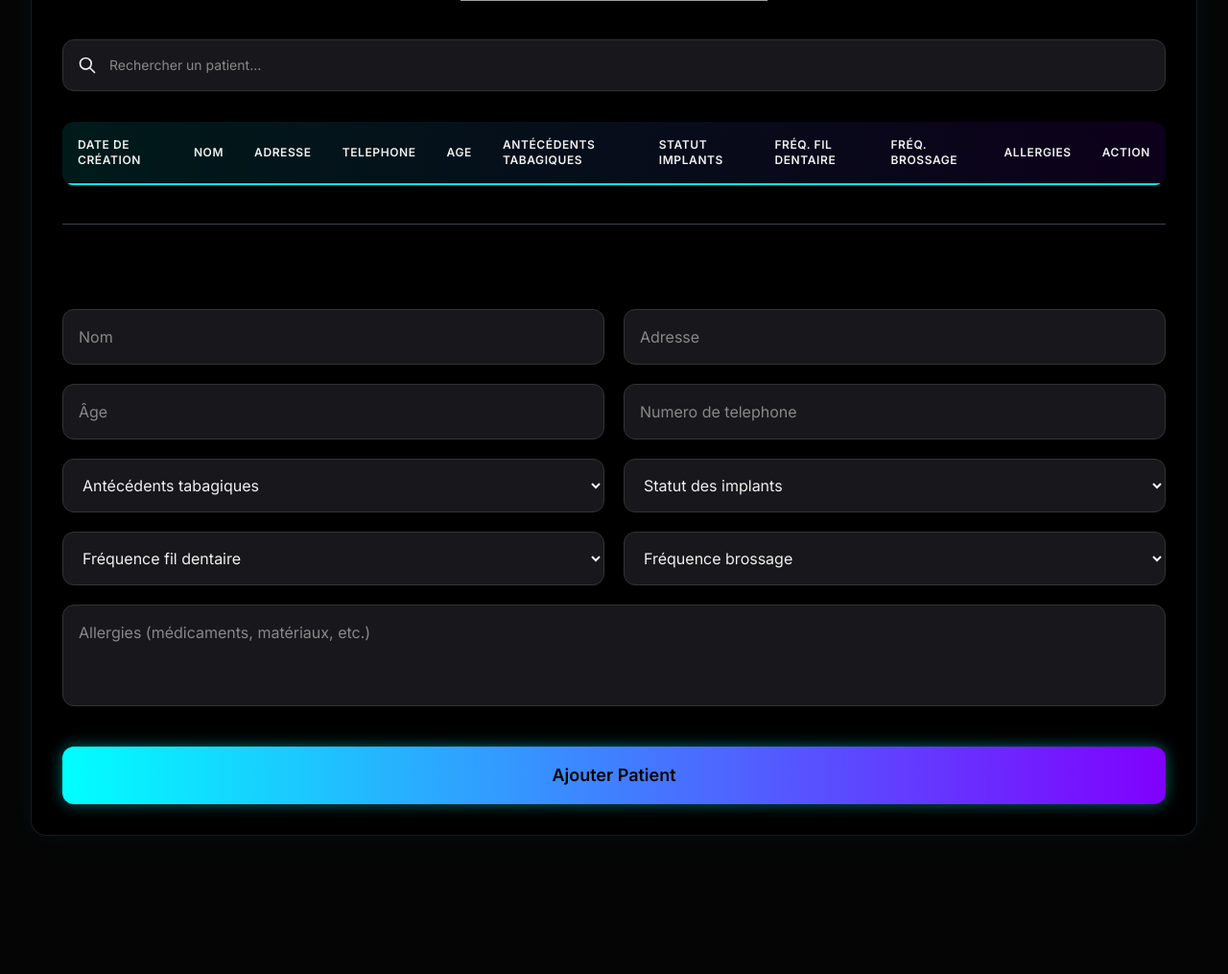
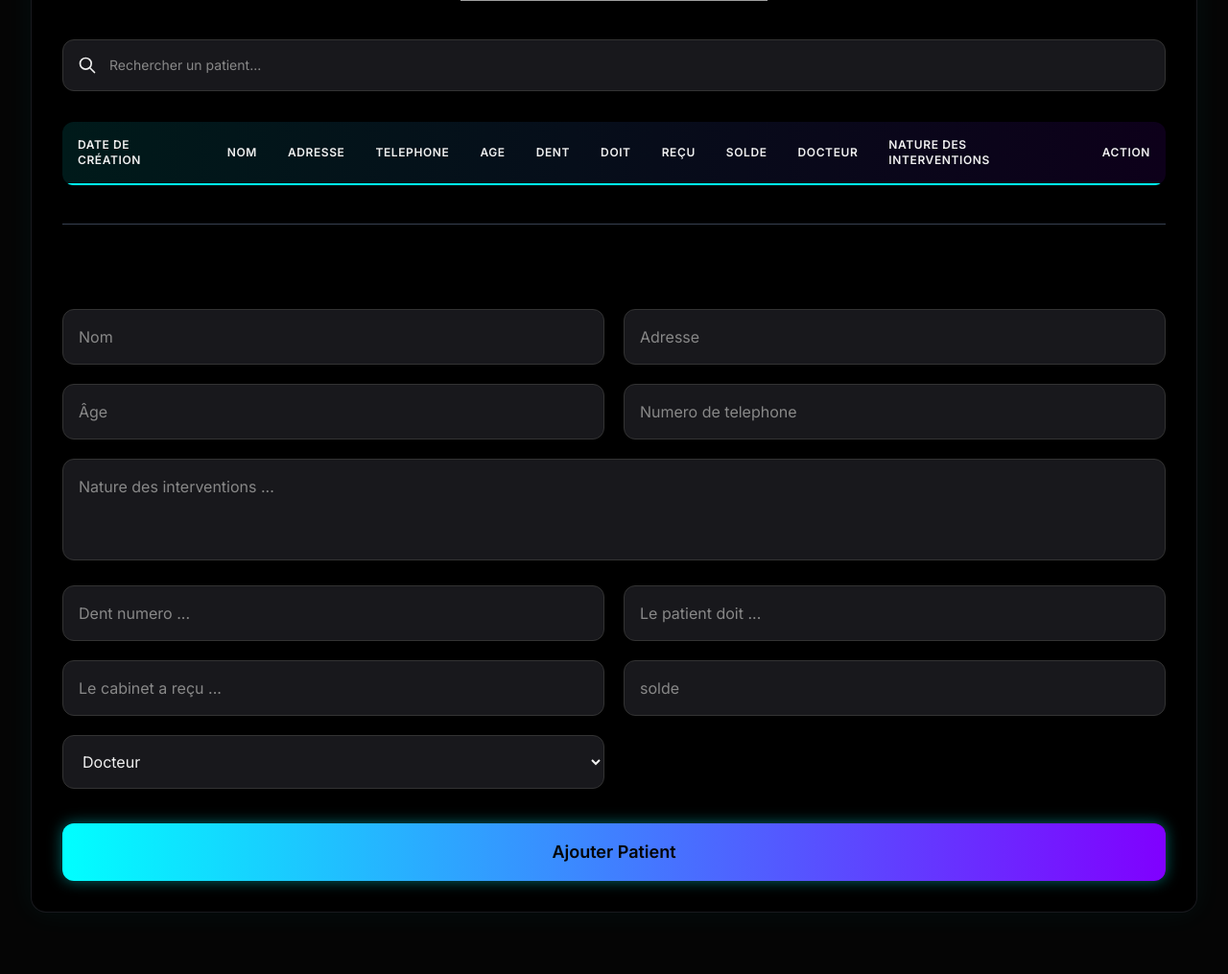
Before and after one commit to allarassemjonathan/marate_ai_dental, a Flask app: page / in a window 1280 px wide. Shown: the part 304-1319 px from the top of the page at 96% size. Before the commit the page ends 1175 px from the top, so only its background shows below. Run offline with Flask 3, Linux system fonts and the light colour scheme; data that the repository does not hold is empty; some libraries are stand-ins or nearby versions; grey boxes are pictures that could not be loaded.

Commit message:
mise a jour

```diff
--- a/app.py
+++ b/app.py
@@ -446,7 +446,7 @@ def generate_invoice(patient_id):
         conn = get_db_connection()
         cur = conn.cursor()
         cur.execute(
-            'SELECT id, name, date_of_birth, adresse, telephone, age, antecedents_tabagiques, statut_implants, frequence_fil_dentaire, frequence_brossage, allergies, created_at FROM patients WHERE id = %s',
+            'SELECT id, name, date_of_birth, adresse, telephone, nature_intervention, age, dent, doit, recu, docteur, solde, antecedents_tabagiques, statut_implants, frequence_fil_dentaire, frequence_brossage, allergies, created_at FROM patients WHERE id = %s',
             (patient_id,)
         )
         patient = cur.fetchone()
@@ -549,11 +549,17 @@ def init_db():
             date_of_birth DATE,
             adresse TEXT,
             telephone TEXT,
+            dent TEXT,
+            doit INTEGER,
+            recu INTEGER,
+            docteur TEXT,
+            solde TEXT,
             age INTEGER,
             antecedents_tabagiques TEXT,
             statut_implants TEXT,
             frequence_fil_dentaire TEXT,
             frequence_brossage TEXT,
+            nature_intervention TEXT,
             allergies TEXT,
             created_at DATE
         )
@@ -615,9 +621,7 @@ def search():
     cur = conn.cursor()
 
     cur.execute(
-        """SELECT id, name, date_of_birth, adresse, telephone, age, antecedents_tabagiques,
-        statut_implants, frequence_fil_dentaire, frequence_brossage,
-        allergies, created_at
+        """SELECT id, name, date_of_birth, adresse, telephone, age, dent, doit, recu, docteur, solde,nature_intervention, created_at
         FROM patients
         WHERE name ILIKE %s OR adresse ILIKE %s""",
         tuple(f'%{q}%' for _ in range(2))
@@ -637,7 +641,7 @@ from datetime import date
 @app.route('/add', methods=['POST'])
 def add():
     data = request.get_json() or {}
-    print(data)
+    print(data.items())
     # List of known date fields in the table
     date_fields = {'name', 'adresse', 'date_of_birth'} #'taille', 'tension_arterielle', 'temperature', 'hypothese_de_diagnostique', 'bilan', 'resultat_bilan', 'signature', 'renseignements_clinique', 'ordonnance', 'created_at'}
 
@@ -802,9 +806,8 @@ def update_patient(patient_id):
     patient_name = data.get('name')
     try:
         allowed_columns = {
-            'name', 'date_of_birth', 'adresse', 'age','telephone',
-            'antecedents_tabagiques', 'statut_implants',
-            'frequence_fil_dentaire', 'frequence_brossage', 'allergies'
+            'name', 'date_of_birth', 'adresse', 'age','telephone','dent', 'doit', 'recu', 'docteur', 'solde',
+            'nature_intervention',
         }
         filtered_data = {k: v for k, v in data.items() if k in allowed_columns}
 
@@ -875,6 +878,7 @@ def migrate_database():
                     statut_implants TEXT,
                     frequence_fil_dentaire TEXT,
                     frequence_brossage TEXT,
+                    nature_intervention TEXT,
                     allergies TEXT,
                     visit_date DATE,
                     created_at DATE
@@ -884,7 +888,7 @@ def migrate_database():
             # Copy only the matching columns (adjust as needed)
             cur.execute('''
                 INSERT INTO patients (name, date_of_birth, adresse, age, created_at)
-                SELECT name, date_of_birth, adresse, telephone, age, created_at
+                SELECT name, date_of_birth, adresse, telephone,nature_intervention, age, created_at
                 FROM patients_backup
             ''')
 
--- a/static/js/search.js
+++ b/static/js/search.js
@@ -174,8 +174,7 @@ function loadPatients(q = '') {
 
         // The rest of the fields
         [
-          'name', 'adresse', 'telephone', 'age', 'antecedents_tabagiques',
-          'statut_implants', 'frequence_fil_dentaire', 'frequence_brossage', 'allergies'
+          'name', 'adresse', 'telephone', 'age', 'dent', 'doit', 'recu', 'solde','docteur', 'nature_intervention'
         ].forEach(k => {
           const td = document.createElement('td');
           td.className = "p-2 border";
@@ -188,12 +187,14 @@ function loadPatients(q = '') {
             const date = new Date(p[k]);
             p[k] = date.toISOString().replace('T', ' ').split('.')[0];
           }
-          let content = p[k] || '';
-          if (content.length > 30) {
+
+          let content = (p[k] !== null && p[k] !== undefined) ? p[k] : '';
+          if (typeof content === 'string' && content.length > 30) {
             content = content.substring(0, 30) + '...';
           }
+
           td.textContent = content;
-          td.title = p[k] || '';
+          td.title = (p[k] !== null && p[k] !== undefined) ? p[k] : '';
           tr.appendChild(td);
         });
 
@@ -234,10 +235,9 @@ function loadPatients(q = '') {
         document.getElementById('editId').value = patient.id;
 
         // Updated fields array to match new schema
-        const fields = ['name', 'adresse', 'age', 'telephone',
-                        'antecedents_tabagiques', 'statut_implants', 'frequence_fil_dentaire',
-                        'frequence_brossage', 'allergies'];
-
+        const fields = [
+          'name', 'adresse', 'telephone', 'age', 'dent', 'doit', 'recu', 'solde','docteur', 'nature_intervention'
+        ]
         fields.forEach(field => {
           const input = document.getElementById(`edit_${field}`);
           if (input) {
--- a/templates/index.html
+++ b/templates/index.html
@@ -6,7 +6,7 @@
   </div>
   <meta charset="UTF-8">
   <meta name="viewport" content="width=device-width, initial-scale=1.0">
-  <title>Patients - Marate AI</title>
+  <title>Cabinet Renaissance - Information System</title>
   <link href="https://cdn.jsdelivr.net/npm/tailwindcss@2.2.19/dist/tailwind.min.css" rel="stylesheet">
   <link href="https://fonts.googleapis.com/css2?family=Inter:wght@300;400;500;600;700&family=Space+Grotesk:wght@400;500;600;700&display=swap" rel="stylesheet">
   <style>
@@ -211,16 +211,19 @@
         <table class="w-full table-auto border-collapse">
           <thead class="table-header">
           <tr>
+            <!--         const fields = ['name', 'adresse', 'telephone', 'age', 'antecedents_tabagiques', 'dent', 'doit', 'recu', 'docteur','solde',
+          'statut_implants', 'frequence_fil_dentaire', 'frequence_brossage', 'allergies']; -->
             <th class="p-4 text-left text-cyan-400 font-semibold uppercase text-xs tracking-wider">Date de création</th>
             <th class="p-4 text-left text-cyan-400 font-semibold uppercase text-xs tracking-wider">Nom</th>
             <th class="p-4 text-left text-cyan-400 font-semibold uppercase text-xs tracking-wider">Adresse</th>
             <th class="p-4 text-left text-cyan-400 font-semibold uppercase text-xs tracking-wider">Telephone</th>
             <th class="p-4 text-left text-cyan-400 font-semibold uppercase text-xs tracking-wider">Age</th>
-            <th class="p-4 text-left text-cyan-400 font-semibold uppercase text-xs tracking-wider">Antécédents tabagiques</th>
-            <th class="p-4 text-left text-cyan-400 font-semibold uppercase text-xs tracking-wider">Statut implants</th>
-            <th class="p-4 text-left text-cyan-400 font-semibold uppercase text-xs tracking-wider">Fréq. fil dentaire</th>
-            <th class="p-4 text-left text-cyan-400 font-semibold uppercase text-xs tracking-wider">Fréq. brossage</th>
-            <th class="p-4 text-left text-cyan-400 font-semibold uppercase text-xs tracking-wider">Allergies</th>
+            <th class="p-4 text-left text-cyan-400 font-semibold uppercase text-xs tracking-wider">Dent</th>
+            <th class="p-4 text-left text-cyan-400 font-semibold uppercase text-xs tracking-wider">Doit</th>
+            <th class="p-4 text-left text-cyan-400 font-semibold uppercase text-xs tracking-wider">reçu</th>
+            <th class="p-4 text-left text-cyan-400 font-semibold uppercase text-xs tracking-wider">solde</th>
+            <th class="p-4 text-left text-cyan-400 font-semibold uppercase text-xs tracking-wider">Docteur</th>
+            <th class="p-4 text-left text-cyan-400 font-semibold uppercase text-xs tracking-wider">Nature des interventions</th>
             <th class="p-4 text-center text-cyan-400 font-semibold uppercase text-xs tracking-wider">Action</th>
           </tr>
         </thead>
@@ -253,51 +256,39 @@
           <div class="absolute left-0 bottom-0 h-0.5 w-0 bg-gradient-to-r from-cyan-400 to-purple-500 transition-all duration-300 input-underline"></div>
         </div>
 
-        <div class="relative">
-          <select name="antecedents_tabagiques" class="input-field w-full p-4 rounded-xl">
-            <option value="">Antécédents tabagiques</option>
-            <option value="Non-fumeur">Non-fumeur</option>
-            <option value="Fumeur occasionnel">Fumeur occasionnel</option>
-            <option value="Fumeur régulier">Fumeur régulier</option>
-            <option value="Ex-fumeur">Ex-fumeur</option>
-          </select>
+        <div class="relative md:col-span-2">
+          <textarea name="nature_intervention" placeholder="Nature des interventions ..." rows="3" class="input-field w-full p-4 rounded-xl resize-none"></textarea>
           <div class="absolute left-0 bottom-0 h-0.5 w-0 bg-gradient-to-r from-cyan-400 to-purple-500 transition-all duration-300 input-underline"></div>
         </div>
 
         <div class="relative">
-          <select name="statut_implants" class="input-field w-full p-4 rounded-xl">
-            <option value="">Statut des implants</option>
-            <option value="Aucun implant">Aucun implant</option>
-            <option value="Implants présents">Implants présents</option>
-            <option value="Implants prévus">Implants prévus</option>
-          </select>
+          <input name="dent" type="text" placeholder="Dent numero ..." class="input-field w-full p-4 rounded-xl">
           <div class="absolute left-0 bottom-0 h-0.5 w-0 bg-gradient-to-r from-cyan-400 to-purple-500 transition-all duration-300 input-underline"></div>
         </div>
 
         <div class="relative">
-          <select name="frequence_fil_dentaire" class="input-field w-full p-4 rounded-xl">
-            <option value="">Fréquence fil dentaire</option>
-            <option value="Jamais">Jamais</option>
-            <option value="Rarement">Rarement</option>
-            <option value="1-2 fois par semaine">1-2 fois par semaine</option>
-            <option value="Quotidiennement">Quotidiennement</option>
-          </select>
+          <input name="doit" type="number" placeholder="Le patient doit ..." class="input-field w-full p-4 rounded-xl">
           <div class="absolute left-0 bottom-0 h-0.5 w-0 bg-gradient-to-r from-cyan-400 to-purple-500 transition-all duration-300 input-underline"></div>
         </div>
 
         <div class="relative">
-          <select name="frequence_brossage" class="input-field w-full p-4 rounded-xl">
-            <option value="">Fréquence brossage</option>
-            <option value="1 fois par jour">1 fois par jour</option>
-            <option value="2 fois par jour">2 fois par jour</option>
-            <option value="3 fois par jour">3 fois par jour</option>
-            <option value="Après chaque repas">Après chaque repas</option>
-          </select>
+          <input name="recu" type="number" placeholder="Le cabinet a reçu ... " class="input-field w-full p-4 rounded-xl">
           <div class="absolute left-0 bottom-0 h-0.5 w-0 bg-gradient-to-r from-cyan-400 to-purple-500 transition-all duration-300 input-underline"></div>
         </div>
 
-        <div class="relative md:col-span-2">
-          <textarea name="allergies" placeholder="Allergies (médicaments, matériaux, etc.)" rows="3" class="input-field w-full p-4 rounded-xl resize-none"></textarea>
+        <div class="relative">
+          <input name="solde" type="number" placeholder="solde" class="input-field w-full p-4 rounded-xl">
+          <div class="absolute left-0 bottom-0 h-0.5 w-0 bg-gradient-to-r from-cyan-400 to-purple-500 transition-all duration-300 input-underline"></div>
+        </div>
+
+        <div class="relative">
+          <select name="docteur" class="input-field w-full p-4 rounded-xl">
+            <option value="">Docteur</option>
+            <option value="Docteur Nimaga">Docteur Nimaga</option>
+            <option value="Docteur Soumaré">Docteur Soumaré</option>
+            <option value="Docteur Marc">Docteur Marc</option>
+            <option value="Docteur Ibrahima">Docteur Ibrahima</option>
+          </select>
           <div class="absolute left-0 bottom-0 h-0.5 w-0 bg-gradient-to-r from-cyan-400 to-purple-500 transition-all duration-300 input-underline"></div>
         </div>
 
@@ -384,7 +375,11 @@
         </div>
 
         <div class="relative">
+          <input id="edit_dent" name="dent" type="text" placeholder="Dent ..." class="input-field w-full p-4 rounded-xl">
+          <div class="absolute left-0 bottom-0 h-0.5 w-0 bg-gradient-to-r from-cyan-400 to-purple-500 transition-all duration-300 input-underline"></div>
+        </div>
 
+        <div class="relative">
 
         <div class="relative">
           <input id="edit_age" name="age" type="number" placeholder="Age" class="input-field w-full p-4 rounded-xl">
@@ -392,50 +387,33 @@
         </div>
 
         <div class="relative">
-          <select id="edit_antecedents_tabagiques" name="antecedents_tabagiques" class="input-field w-full p-4 rounded-xl">
-            <option value="">Antécédents tabagiques</option>
-            <option value="Non-fumeur">Non-fumeur</option>
-            <option value="Fumeur occasionnel">Fumeur occasionnel</option>
-            <option value="Fumeur régulier">Fumeur régulier</option>
-            <option value="Ex-fumeur">Ex-fumeur</option>
-          </select>
+          <input id="edit_doit" name="doit" type="number" placeholder="Doit ... " class="input-field w-full p-4 rounded-xl">
           <div class="absolute left-0 bottom-0 h-0.5 w-0 bg-gradient-to-r from-cyan-400 to-purple-500 transition-all duration-300 input-underline"></div>
         </div>
 
         <div class="relative">
-          <select id="edit_statut_implants" name="statut_implants" class="input-field w-full p-4 rounded-xl">
-            <option value="">Statut des implants</option>
-            <option value="Aucun implant">Aucun implant</option>
-            <option value="Implants présents">Implants présents</option>
-            <option value="Implants prévus">Implants prévus</option>
-          </select>
+          <input id="edit_recu" name="recu" type="number" placeholder="Reçu ... " class="input-field w-full p-4 rounded-xl">
           <div class="absolute left-0 bottom-0 h-0.5 w-0 bg-gradient-to-r from-cyan-400 to-purple-500 transition-all duration-300 input-underline"></div>
         </div>
 
         <div class="relative">
-          <select id="edit_frequence_fil_dentaire" name="frequence_fil_dentaire" class="input-field w-full p-4 rounded-xl">
-            <option value="">Fréquence fil dentaire</option>
-            <option value="Jamais">Jamais</option>
-            <option value="Rarement">Rarement</option>
-            <option value="1-2 fois par semaine">1-2 fois par semaine</option>
-            <option value="Quotidiennement">Quotidiennement</option>
-          </select>
+          <input id="edit_solde" name="solde" type="number" placeholder="Solde ... " class="input-field w-full p-4 rounded-xl">
+          <div class="absolute left-0 bottom-0 h-0.5 w-0 bg-gradient-to-r from-cyan-400 to-purple-500 transition-all duration-300 input-underline"></div>
+        </div>
+
+        <div class="relative sm:col-span-2">
+          <textarea id="edit_nature_intervention" name="nature_intervention" placeholder="Nature des interventions ..." rows="3" class="input-field w-full p-4 rounded-xl resize-none"></textarea>
           <div class="absolute left-0 bottom-0 h-0.5 w-0 bg-gradient-to-r from-cyan-400 to-purple-500 transition-all duration-300 input-underline"></div>
         </div>
 
         <div class="relative">
-          <select id="edit_frequence_brossage" name="frequence_brossage" class="input-field w-full p-4 rounded-xl">
-            <option value="">Fréquence brossage</option>
-            <option value="1 fois par jour">1 fois par jour</option>
-            <option value="2 fois par jour">2 fois par jour</option>
-            <option value="3 fois par jour">3 fois par jour</option>
-            <option value="Après chaque repas">Après chaque repas</option>
+          <select id="edit_docteur" name="docteur" class="input-field w-full p-4 rounded-xl">
+            <option value="">Docteur</option>
+            <option value="Docteur Nimaga">Docteur Nimaga</option>
+            <option value="Docteur Soumaré">Docteur Soumaré</option>
+            <option value="Docteur Marc">Docteur Marc</option>
+            <option value="Docteur Ibrahima">Docteur Ibrahima</option>
           </select>
-          <div class="absolute left-0 bottom-0 h-0.5 w-0 bg-gradient-to-r from-cyan-400 to-purple-500 transition-all duration-300 input-underline"></div>
-        </div>
-
-        <div class="relative sm:col-span-2">
-          <textarea id="edit_allergies" name="allergies" placeholder="Allergies (médicaments, matériaux, etc.)" rows="3" class="input-field w-full p-4 rounded-xl resize-none"></textarea>
           <div class="absolute left-0 bottom-0 h-0.5 w-0 bg-gradient-to-r from-cyan-400 to-purple-500 transition-all duration-300 input-underline"></div>
         </div>
 
@@ -489,9 +467,8 @@ function populateTable(data) {
     row.className = 'table-row hover:bg-opacity-10';
 
     // Updated fields array to match new dental-focused schema with creation date
-    const fields = ['name',  'adresse', 'telephone', 'age', 'antecedents_tabagiques',
-                    'statut_implants', 'frequence_fil_dentaire', 'frequence_brossage',
-                    'allergies', 'created_at'];
+    const fields = ['name',  'adresse', 'telephone', 'age', 'docteur',
+                    'nature_intervention', 'created_at'];
 
     fields.forEach(field => {
       const cell = document.createElement('td');
@@ -556,13 +533,19 @@ function populateTable(data) {
   document.getElementById('edit_adresse').value = patient.adresse || '';
   document.getElementById('edit_telephone').value = patient.telephone || '';
   document.getElementById('edit_age').value = patient.age || '';
-  document.getElementById('edit_antecedents_tabagiques').value = patient.antecedents_tabagiques || '';
-  document.getElementById('edit_statut_implants').value = patient.statut_implants || '';
-  document.getElementById('edit_frequence_fil_dentaire').value = patient.frequence_fil_dentaire || '';
-  document.getElementById('edit_frequence_brossage').value = patient.frequence_brossage || '';
-  document.getElementById('edit_allergies').value = patient.allergies || '';
+  document.getElementById('edit_dent').value = patient.dent || '';
+  document.getElementById('edit_doit').value = patient.doit || '';
+  document.getElementById('edit_recu').value = patient.recu || '';
+  if (document.getElementById('edit_solde').value == None){
+    document.getElementById('edit_solde').value = '';
+  }
+  document.getElementById('edit_docteur').value = patient.docteur || '';
+  if (document.getElementById('edit_nature_intervention').value == None){
+    document.getElementById('edit_nature_intervention').value = '';
+  }
+  document.getElementById('edit_nature_intervention').value = patient.nature_intervention;
+  // Show modal
 
-  // Show modal
   document.getElementById('editModalOverlay').classList.remove('hidden');
 }
 
```
